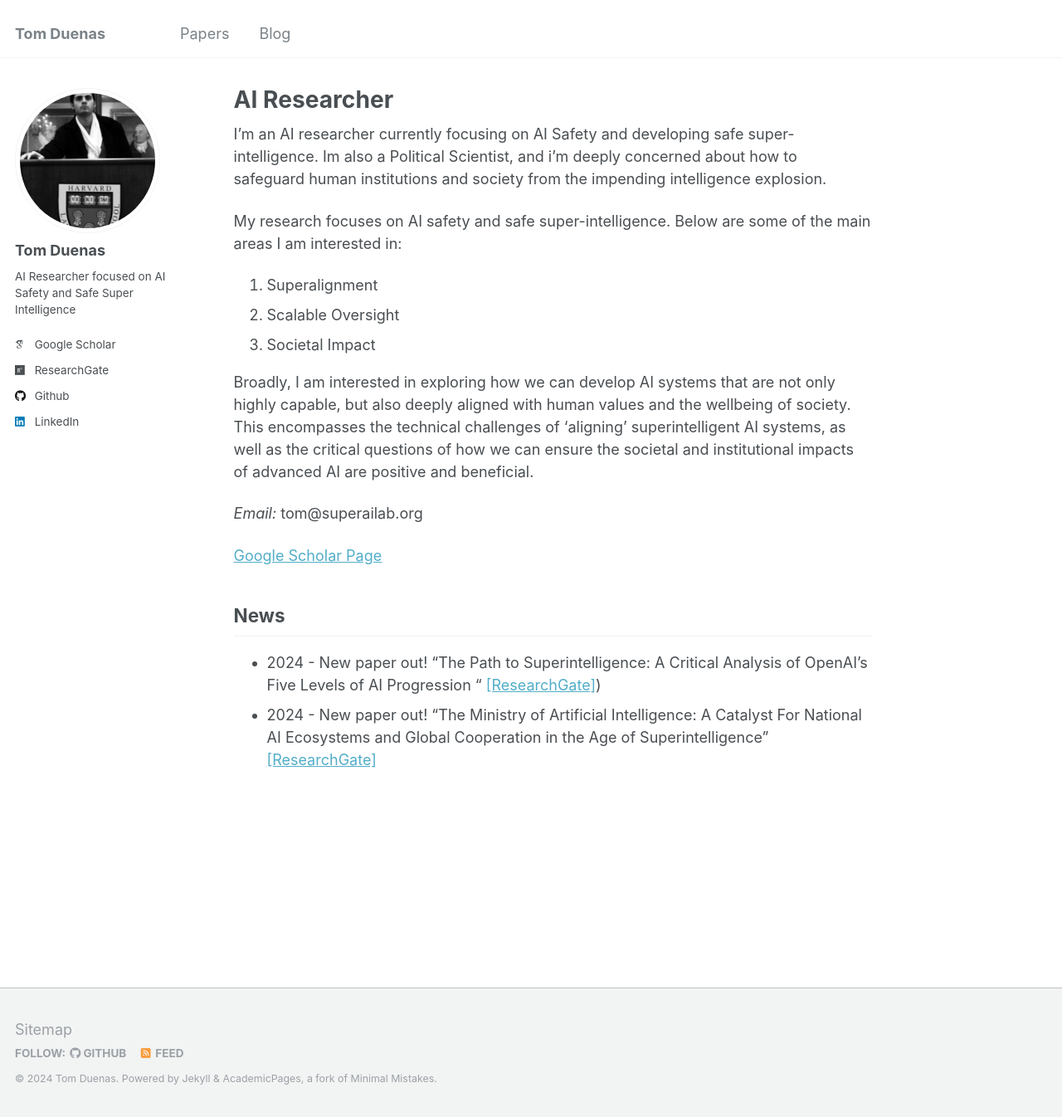
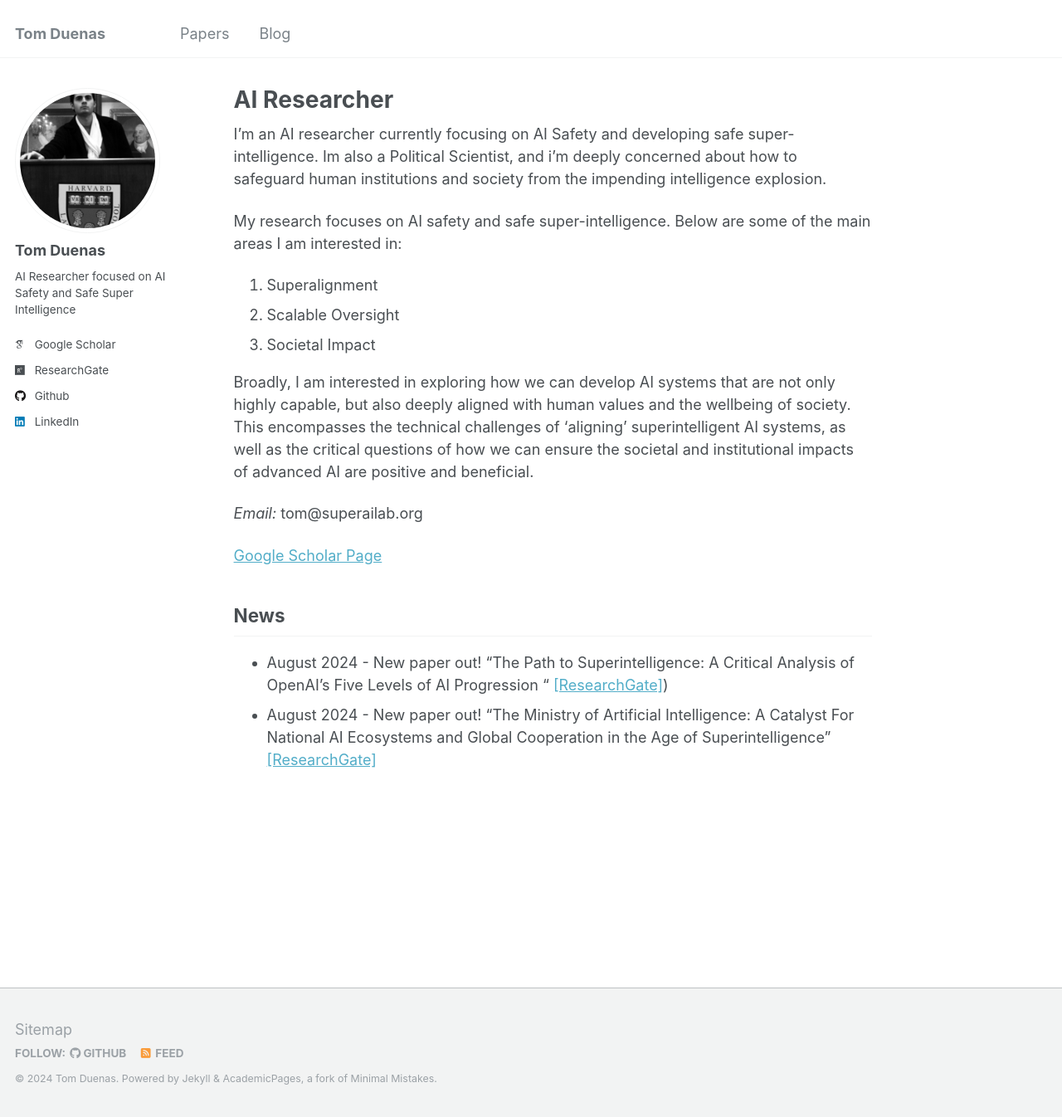
Before and after one commit to TomDuenas/tomduenas.github.io, a Jekyll site: the page built from _pages/about.md, in a window 1280 px wide and 1346 px high. Shown: the whole window at 83% size. Built offline with Jekyll 4.4.1, drawn with Linux system fonts in a browser that asks for light colours; some web fonts are replaced.

Commit message:
Update about.md

```diff
--- a/_pages/about.md
+++ b/_pages/about.md
@@ -22,5 +22,5 @@ Broadly, I am interested in exploring how we can develop AI systems that are not
 [Google Scholar Page](https://scholar.google.com/citations?user=ZUEwQFkAAAAJ=en)
 
 ## News
-* 2024 - New paper out! "The Path to Superintelligence: A Critical Analysis of OpenAI's Five Levels of AI Progression " [[ResearchGate]](https://www.researchgate.net/publication/383395776_The_Path_to_Superintelligence_A_Critical_Analysis_of_OpenAI's_Five_Levels_of_AI_Progression))
-* 2024 - New paper out! "The Ministry of Artificial Intelligence: A Catalyst For National AI Ecosystems and Global Cooperation in the Age of Superintelligence" [[ResearchGate]](https://www.researchgate.net/publication/383145922_The_Ministry_of_Artificial_Intelligence_A_Catalyst_For_National_AI_Ecosystems_and_Global_Cooperation_in_the_Age_of_Superintelligence)
+* August 2024 - New paper out! "The Path to Superintelligence: A Critical Analysis of OpenAI's Five Levels of AI Progression " [[ResearchGate]](https://www.researchgate.net/publication/383395776_The_Path_to_Superintelligence_A_Critical_Analysis_of_OpenAI's_Five_Levels_of_AI_Progression))
+* August 2024 - New paper out! "The Ministry of Artificial Intelligence: A Catalyst For National AI Ecosystems and Global Cooperation in the Age of Superintelligence" [[ResearchGate]](https://www.researchgate.net/publication/383145922_The_Ministry_of_Artificial_Intelligence_A_Catalyst_For_National_AI_Ecosystems_and_Global_Cooperation_in_the_Age_of_Superintelligence)
```
